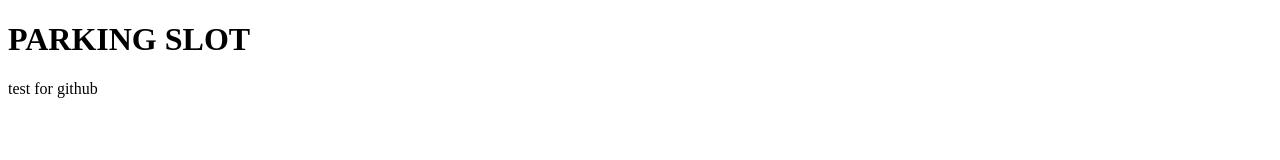
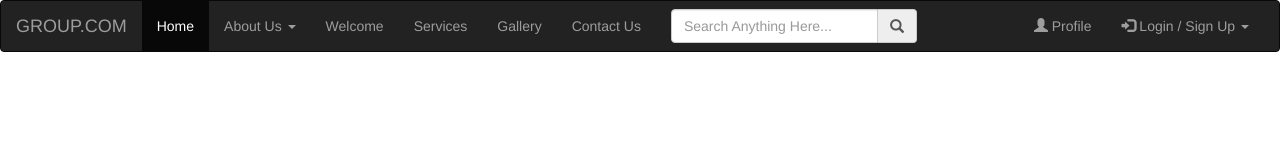
Before and after one commit to AKSTHIRUMURUGAN/parking-slot, a plain HTML site: page index.html in a window 1280 px wide. Drawn offline with nearby package versions, Linux system fonts and the light colour scheme.

Commit message:
Parksys1.html
included nav bar

```diff
--- a/index.html
+++ b/index.html
@@ -3,10 +3,65 @@
 <head>
     <meta charset="UTF-8">
     <meta name="viewport" content="width=device-width, initial-scale=1.0">
-    <title>parking slot</title>
+    <link rel="stylesheet" href="https://maxcdn.bootstrapcdn.com/bootstrap/3.3.7/css/bootstrap.min.css">
 </head>
 <body>
-    <h1>PARKING SLOT</h1>
-    <P>test for github</P>
+    <div class="navbar navbar-inverse">
+        <div class="container-fluid">
+            <div class="row">
+                <div class="col-lg-12">
+
+                    <div class="navbar-header">
+                        <button class="navbar-toggle" data-target="#mobile_menu" data-toggle="collapse"><span class="icon-bar"></span><span class="icon-bar"></span><span class="icon-bar"></span></button>
+                        <a href="#" class="navbar-brand">GROUP.COM</a>
+                    </div>
+
+                    <div class="navbar-collapse collapse" id="mobile_menu">
+                        <ul class="nav navbar-nav">
+                            <li class="active"><a href="#">Home</a></li>
+                            <li><a href="#" class="dropdown-toggle" data-toggle="dropdown">About Us <span class="caret"></span></a>
+                                <ul class="dropdown-menu">
+                                    <li><a href="#">About One</a></li>
+                                    <li><a href="#">About Two</a></li>
+                                    <li><a href="#">About Three</a></li>
+                                    <li><a href="#">About Four</a></li>
+                                    <li><a href="#">About Five</a></li>
+                                    <li><a href="#">About Six</a></li>
+                                </ul>
+                            </li>
+                            <li><a href="#">Welcome</a></li>
+                            <li><a href="#">Services</a></li>
+                            <li><a href="#">Gallery</a></li>
+                            <li><a href="#">Contact Us</a></li>
+                        </ul>
+                        <ul class="nav navbar-nav">
+                            <li>
+                                <form action="" class="navbar-form">
+                                    <div class="form-group">
+                                        <div class="input-group">
+                                            <input type="search" name="search" id="" placeholder="Search Anything Here..." class="form-control">
+                                            <span class="input-group-addon"><span class="glyphicon glyphicon-search"></span></span>
+                                        </div>
+                                    </div>
+                                </form>
+                            </li>
+                        </ul>
+
+                        <ul class="nav navbar-nav navbar-right">
+                            <li><a href="#"><span class="glyphicon glyphicon-user"></span> Profile</a></li>
+                            <li><a href="#" class="dropdown-toggle" data-toggle="dropdown"><span class="glyphicon glyphicon-log-in"></span> Login / Sign Up <span class="caret"></span></a>
+                                <ul class="dropdown-menu">
+                                    <li><a href="#">Login</a></li>
+                                    <li><a href="#">Sign Up</a></li>
+                                </ul>
+                            </li>
+                        </ul>
+                    </div>
+                </div>
+            </div>
+        </div>
+    </div>
+<script src="https://ajax.googleapis.com/ajax/libs/jquery/1.12.4/jquery.min.js"></script>
+<script src="https://maxcdn.bootstrapcdn.com/bootstrap/3.3.7/js/bootstrap.min.js"></script>
 </body>
 </html>
```
Lines whose indentation alone changed are shown as unchanged.
